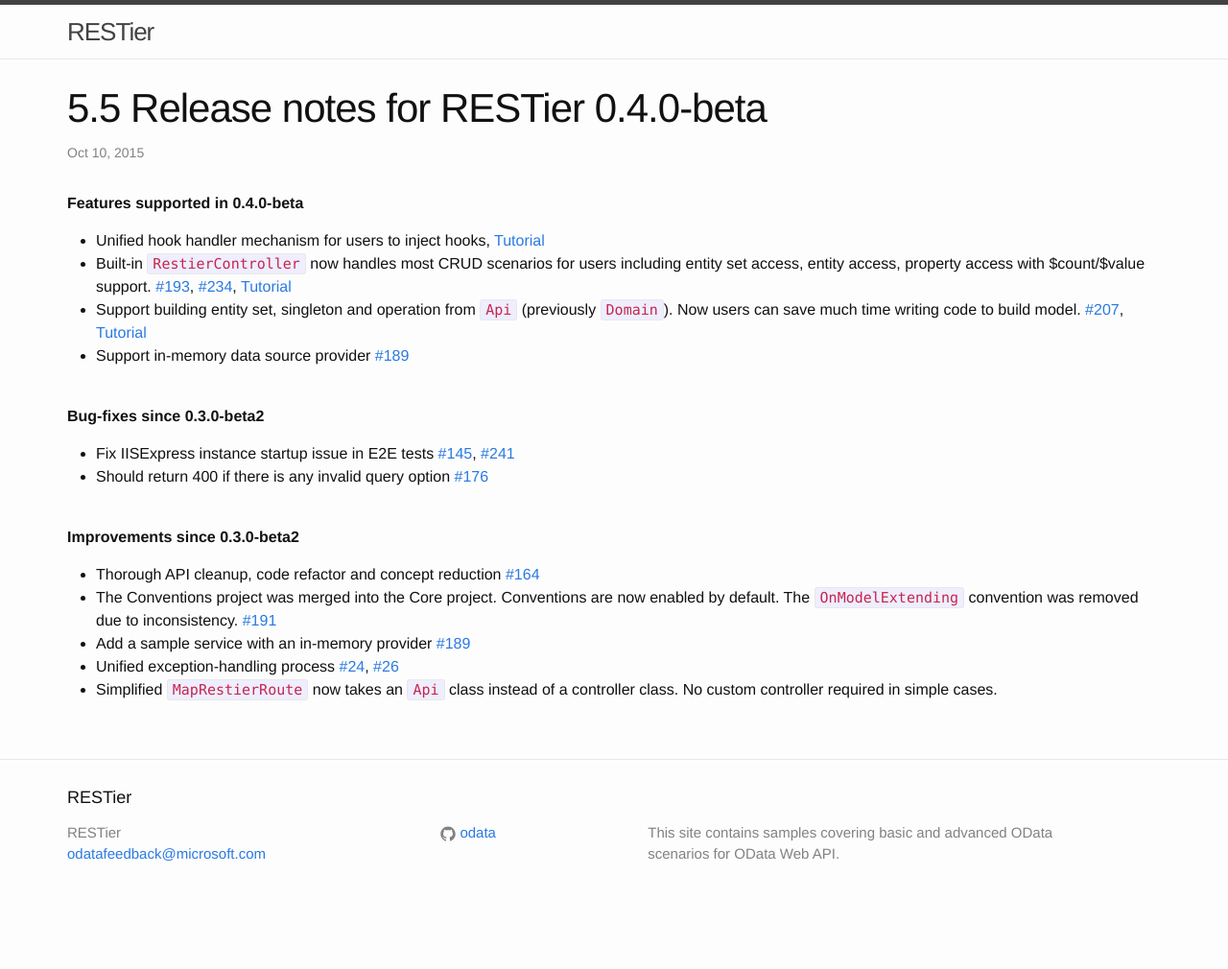
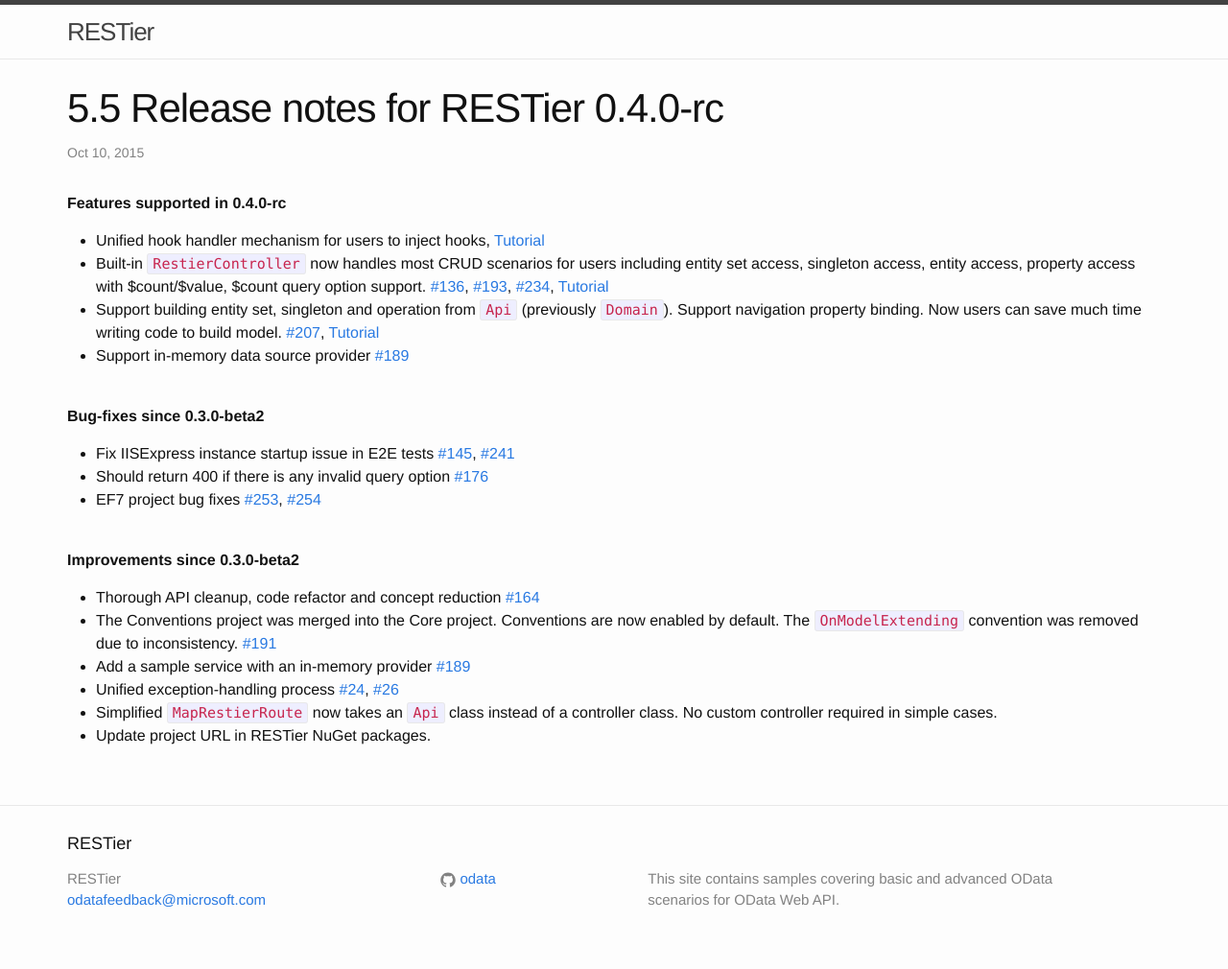
Before and after one commit to OData/RESTier, a Jekyll site: the page built from _posts/2015-10-10-03-14-0-4-0-rc.md, in a window 1280 px wide. Shown: the whole page at 96% size. Built offline with Jekyll 4.4.1, drawn with Linux system fonts in a browser that asks for light colours; nearby versions of some CDN libraries; comment, search, counter and statistics services are not loaded; before the commit the page ends 962 px from its top, so only the background shows below that.

Commit message:
Update 2015-10-10-03-14-0-4-0-rc.md

```diff
--- a/_posts/2015-10-10-03-14-0-4-0-rc.md
+++ b/_posts/2015-10-10-03-14-0-4-0-rc.md
@@ -1,15 +1,15 @@
 ---
 layout: post
-title: "5.5 Release notes for RESTier 0.4.0-beta"
+title: "5.5 Release notes for RESTier 0.4.0-rc"
 description: ""
 category: "5. Announcements"
 ---
 
-**Features supported in 0.4.0-beta**
+**Features supported in 0.4.0-rc**
 
  - Unified hook handler mechanism for users to inject hooks, [Tutorial](http://odata.github.io/RESTier/#04-04-Hook-Handler)
- - Built-in `RestierController` now handles most CRUD scenarios for users including entity set access, entity access, property access with $count/$value support.  [#193](https://github.com/OData/RESTier/issues/193), [#234](https://github.com/OData/RESTier/issues/234), [Tutorial](http://odata.github.io/RESTier/#04-27-Controllers)
- - Support building entity set, singleton and operation from `Api` (previously `Domain`). Now users can save much time writing code to build model. [#207](https://github.com/OData/RESTier/issues/207), [Tutorial](http://odata.github.io/RESTier/#16-01-Model-building)
+ - Built-in `RestierController` now handles most CRUD scenarios for users including entity set access, singleton access, entity access, property access with $count/$value, $count query option support. [#136](https://github.com/OData/RESTier/issues/136), [#193](https://github.com/OData/RESTier/issues/193), [#234](https://github.com/OData/RESTier/issues/234), [Tutorial](http://odata.github.io/RESTier/#04-27-Controllers)
+ - Support building entity set, singleton and operation from `Api` (previously `Domain`). Support navigation property binding. Now users can save much time writing code to build model. [#207](https://github.com/OData/RESTier/issues/207), [Tutorial](http://odata.github.io/RESTier/#16-01-Model-building)
  - Support in-memory data source provider [#189](https://github.com/OData/RESTier/issues/189)
 
 <br/>
@@ -17,6 +17,7 @@ category: "5. Announcements"
 
  - Fix IISExpress instance startup issue in E2E tests [#145](https://github.com/OData/RESTier/issues/145), [#241](https://github.com/OData/RESTier/issues/241)
  - Should return 400 if there is any invalid query option [#176](https://github.com/OData/RESTier/issues/176)
+ - EF7 project bug fixes [#253](https://github.com/OData/RESTier/issues/253), [#254](https://github.com/OData/RESTier/issues/254)
 
 <br/>
 **Improvements since 0.3.0-beta2**
@@ -26,3 +27,4 @@ category: "5. Announcements"
  - Add a sample service with an in-memory provider [#189](https://github.com/OData/RESTier/issues/189)
  - Unified exception-handling process [#24](https://github.com/OData/RESTier/issues/24), [#26](https://github.com/OData/RESTier/issues/26)
  - Simplified `MapRestierRoute` now takes an `Api` class instead of a controller class. No custom controller required in simple cases.
+ - Update project URL in RESTier NuGet packages.
```
